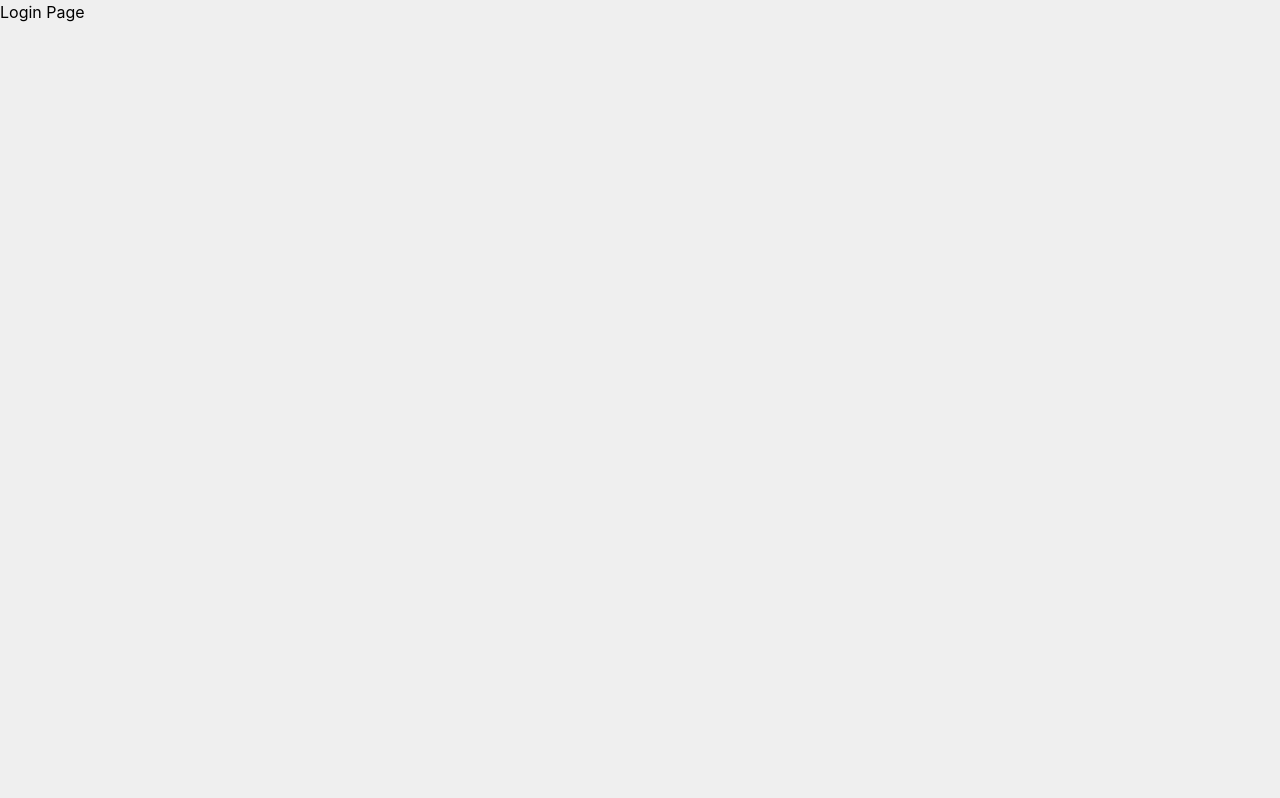
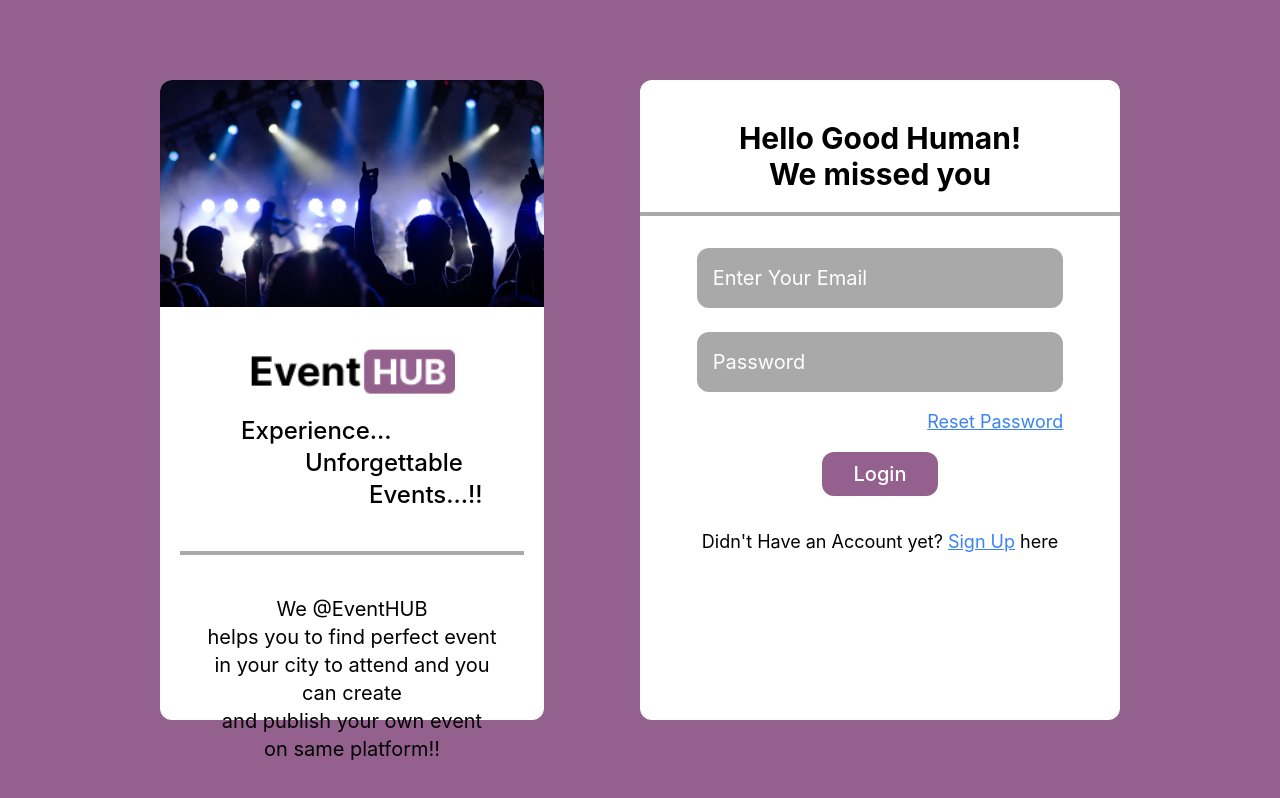
Before and after one commit to himanshuvarandani/EventHub-Frontend, a React (Create React App) app: page /login in a window 1280 px wide. Built offline with nearby package versions, Linux system fonts and the light colour scheme.

Commit message:
Create login page

```diff
--- a/src/pages/Login.js
+++ b/src/pages/Login.js
@@ -1,8 +1,63 @@
-
 const Login = () => {
   return (
-    <div>
-      <p>Login Page</p>
+    <div className="h-screen w-full bg-purple-550 py-20 px-40">
+      <div className="flex justify-between h-full">
+        <div className="bg-white rounded-xl w-2/5 h-full">
+          <img src="/Image3.png" className="w-full rounded-t-xl" />
+          <div className="flex flex-col items-center my-10">
+            <img src="/logo.png" className="h-12" />
+            <div className="text-2xl font-medium mt-5">
+              <p className="pl-16 pr-32">Experience...</p>
+              <p className="pl-32 pr-16">Unforgettable</p>
+              <p className="pl-48 pr-0">Events...!!</p>
+            </div>
+          </div>
+          <hr className="border-y-2 border-solid border-gray-650 mx-5" />
+          <p className="text-center text-xl m-10">
+            We @EventHUB
+            <br />
+            helps you to find perfect event
+            <br />
+            in your city to attend and you can create
+            <br />
+            and publish your own event
+            <br />
+            on same platform!!
+          </p>
+        </div>
+        <div className="bg-white rounded-xl w-1/2 h-full py-10">
+          <div className="text-3xl text-center font-bold">
+            <p>Hello Good Human!</p>
+            <p>We missed you</p>
+          </div>
+          <hr className="border-y-2 border-solid border-gray-650 my-10 my-5" />
+          <div className="flex flex-col items-center mx-10">
+            <input
+              type="text"
+              placeholder="Enter Your Email"
+              className="bg-gray-650 text-xl text-white placeholder-white rounded-xl w-11/12 p-4 m-3"
+            />
+            <input
+              type="text"
+              placeholder="Password"
+              className="bg-gray-650 text-xl text-white placeholder-white rounded-xl w-11/12 p-4 m-3"
+            />
+            <a href="/reset" className="underline text-blue-500 text-right text-lg w-11/12 m-1">
+              Reset Password
+            </a>
+            <div className="flex justify-center">
+              <button className="bg-purple-550 text-white text-xl font-medium rounded-xl px-8 py-2 m-3">
+                Login
+              </button>
+            </div>
+            <p className="text-center text-lg my-5">
+              Didn't Have an Account yet?{' '}
+              <a href="/register" className="underline text-blue-500">Sign Up</a>{' '}
+              here
+            </p>
+          </div>
+        </div>
+      </div>
     </div>
   )
 }
```
Also changed, not shown: public/Image3.png (added).
